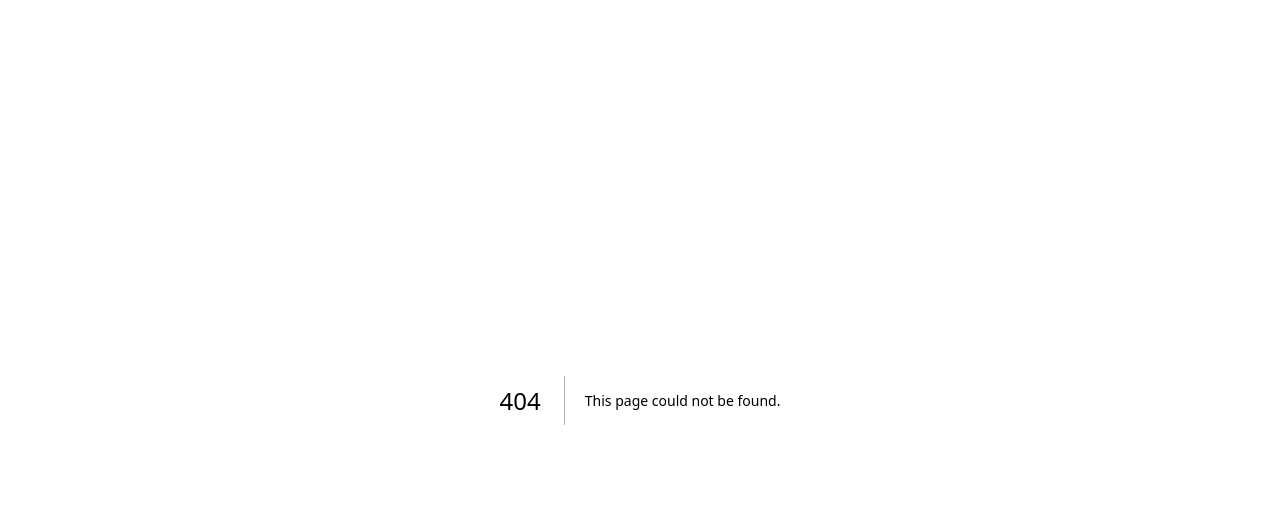
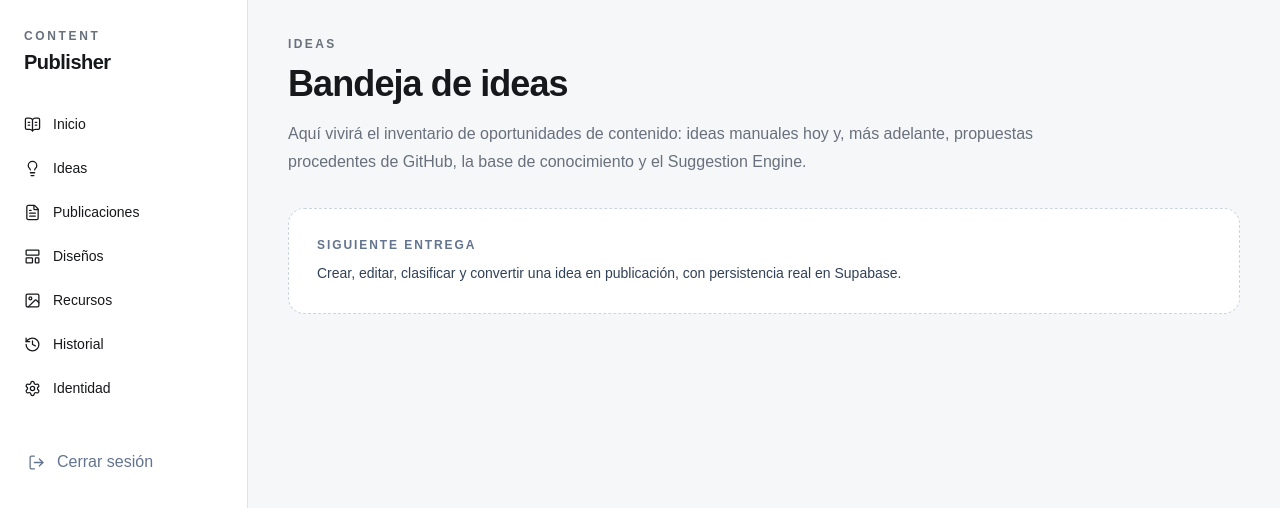
Before and after one commit to rubensv74/content_publisher, a Next.js app: page /ideas in a window 1280 px wide. Before the commit this address had no page. Shown: the top 508 px of the page. Built offline with nearby package versions, Linux system fonts and the light colour scheme.

Commit message:
feat: add ideas workspace route

```diff
--- /dev/null
+++ b/src/app/(workspace)/ideas/page.tsx
@@ -0,0 +1,12 @@
+import { SectionPlaceholder } from "@/components/application/section-placeholder";
+
+export default function IdeasPage() {
+  return (
+    <SectionPlaceholder
+      eyebrow="Ideas"
+      title="Bandeja de ideas"
+      description="Aquí vivirá el inventario de oportunidades de contenido: ideas manuales hoy y, más adelante, propuestas procedentes de GitHub, la base de conocimiento y el Suggestion Engine."
+      next="Crear, editar, clasificar y convertir una idea en publicación, con persistencia real en Supabase."
+    />
+  );
+}
```
